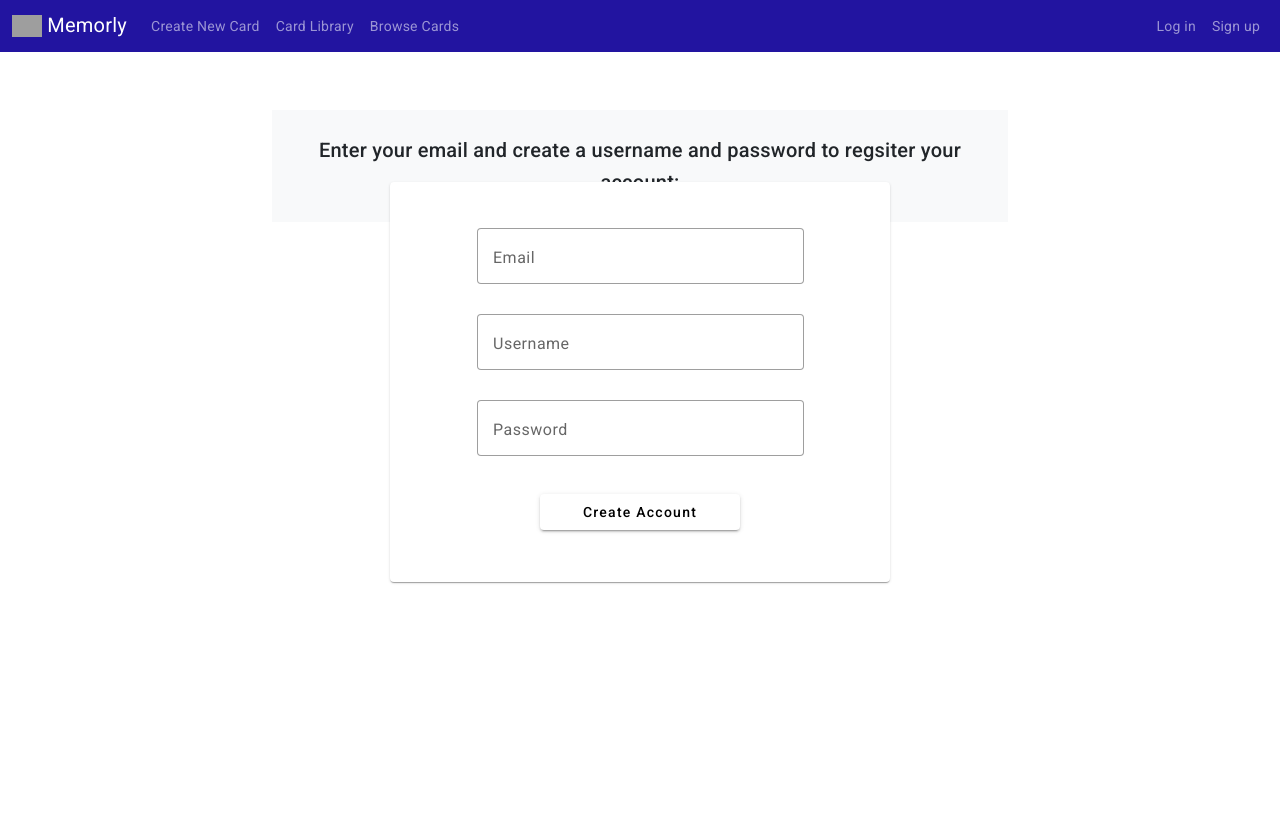
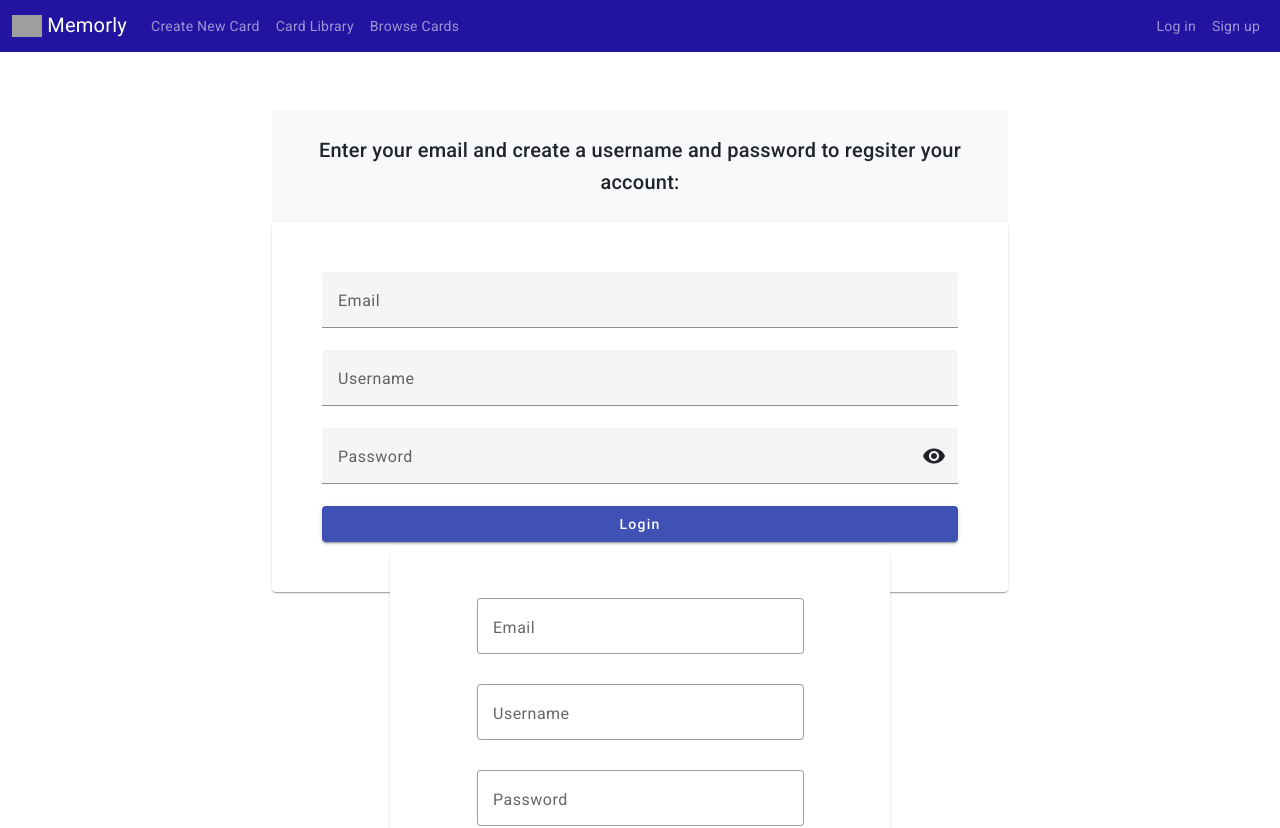
Before and after one commit to SweetBeatsA/memorly, an Angular app in the folder client/: page /register in a window 1280 px wide. Shown: the top 828 px of the page. Before the commit the page ends 800 px from the top, so only its background shows below. Built offline with nearby package versions, Linux system fonts and the light colour scheme; grey boxes are pictures that could not be loaded.

Commit message:
Alternate login with show/hide password

```diff
--- a/client/src/app/login/login.component.css
+++ b/client/src/app/login/login.component.css
@@ -19,3 +19,9 @@ mat-card-content {
   .align-center {
     flex: 1 1 auto;
   }
+
+  .login-form{
+    display: flex;
+    flex-direction: column;
+    padding: 50px;
+}
--- a/client/src/app/login/login.component.html
+++ b/client/src/app/login/login.component.html
@@ -4,6 +4,29 @@
 
 
 </div>
+
+
+
+
+
+<!--Alternate login form with show/hide password, found at https://nitishkaushik.com/show-hide-password-in-angular-with-angular-material/-->
+<form class="login-form">
+    <h2>Login form</h2>
+    <mat-form-field appearance="fill">
+        <mat-label>Email</mat-label>
+        <input matInput type="email" name="email">
+    </mat-form-field>
+    <mat-form-field appearance="fill">
+        <mat-label>Password</mat-label>
+        <input matInput [type]="showPassword ? 'text' : 'password'" name="password">
+        <mat-icon matSuffix (click)="togglePasswordVisibility()">
+            {{showPassword?'visibility_off':'visibility'}}
+        </mat-icon>
+    </mat-form-field>
+    <button mat-raised-button type="submit" color="primary">Login</button>
+</form>
+
+
 
 
 <section>
--- a/client/src/app/login/login.component.ts
+++ b/client/src/app/login/login.component.ts
@@ -1,5 +1,14 @@
 import { Component } from '@angular/core';
+
+
+
 
 @Component({ templateUrl: 'login.component.html',
 styleUrls: ["./login.component.css"] })
-export class LoginComponent {}
+export class LoginComponent {
+    public showPassword: boolean = false;
+
+    public togglePasswordVisibility(): void {
+        this.showPassword = !this.showPassword;
+      }
+}
--- a/client/src/app/register/register.component.css
+++ b/client/src/app/register/register.component.css
@@ -19,3 +19,9 @@ mat-card-content {
   .align-center {
     flex: 1 1 auto;
   }
+
+  .login-form{
+    display: flex;
+    flex-direction: column;
+    padding: 50px;
+}
--- a/client/src/app/register/register.component.html
+++ b/client/src/app/register/register.component.html
@@ -3,6 +3,32 @@
     <mat-card-title style = "text-align: center;">Enter your email and create a username and password to regsiter your account:</mat-card-title>
 
 </div>
+
+
+<!--Alternate login form with show/hide password, found at https://nitishkaushik.com/show-hide-password-in-angular-with-angular-material/-->
+
+<mat-card>
+<form class="login-form">
+    <!--<h2>Login form</h2>-->
+    <mat-form-field appearance="fill">
+        <mat-label>Email</mat-label>
+        <input matInput type="email" name="email">
+    </mat-form-field>
+    <mat-form-field appearance="fill">
+        <mat-label>Username</mat-label>
+        <input matInput type="username" name="username">
+    </mat-form-field>
+    <mat-form-field appearance="fill">
+        <mat-label>Password</mat-label>
+        <input matInput [type]="showPassword ? 'text' : 'password'" name="password">
+        <mat-icon matSuffix (click)="togglePasswordVisibility()">
+            {{showPassword?'visibility_off':'visibility'}}
+        </mat-icon>
+    </mat-form-field>
+    <button mat-raised-button type="submit" color="primary">Login</button>
+</form>
+</mat-card>
+
 
 <section>
 
--- a/client/src/app/register/register.component.ts
+++ b/client/src/app/register/register.component.ts
@@ -2,4 +2,11 @@ import { Component } from '@angular/core';
 
 @Component({ templateUrl: 'register.component.html',
 styleUrls: ["./register.component.css"] })
-export class RegisterComponent {}
+export class RegisterComponent {
+
+    public showPassword: boolean = false;
+
+    public togglePasswordVisibility(): void {
+        this.showPassword = !this.showPassword;
+      }
+}
```
